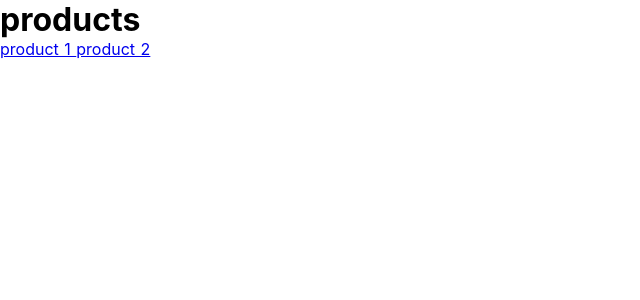
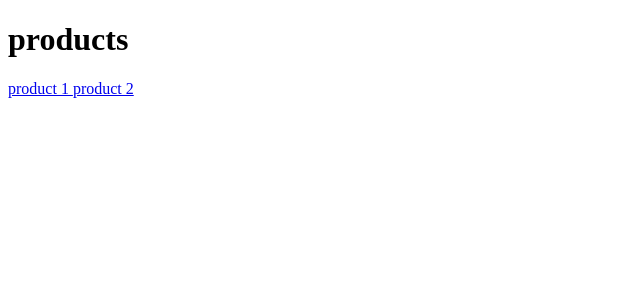
Before and after one commit to imrebartis/nuxtjs-2019, a Nuxt app in the folder my-first-nuxt-app/: page /products in a window 1280 px wide. Shown: the top 300 px of the page, without its empty margins (0-640 px from the left). Built offline with nearby package versions, Linux system fonts and the light colour scheme.

Commit message:
add a new layout

```diff
--- a/my-first-nuxt-app/layouts/default.vue
+++ b/my-first-nuxt-app/layouts/default.vue
@@ -3,53 +3,3 @@
     <nuxt />
   </div>
 </template>
-
-<style>
-html {
-  font-family: 'Source Sans Pro', -apple-system, BlinkMacSystemFont, 'Segoe UI',
-    Roboto, 'Helvetica Neue', Arial, sans-serif;
-  font-size: 16px;
-  word-spacing: 1px;
-  -ms-text-size-adjust: 100%;
-  -webkit-text-size-adjust: 100%;
-  -moz-osx-font-smoothing: grayscale;
-  -webkit-font-smoothing: antialiased;
-  box-sizing: border-box;
-}
-
-*,
-*:before,
-*:after {
-  box-sizing: border-box;
-  margin: 0;
-}
-
-.button--green {
-  display: inline-block;
-  border-radius: 4px;
-  border: 1px solid #3b8070;
-  color: #3b8070;
-  text-decoration: none;
-  padding: 10px 30px;
-}
-
-.button--green:hover {
-  color: #fff;
-  background-color: #3b8070;
-}
-
-.button--grey {
-  display: inline-block;
-  border-radius: 4px;
-  border: 1px solid #35495e;
-  color: #35495e;
-  text-decoration: none;
-  padding: 10px 30px;
-  margin-left: 15px;
-}
-
-.button--grey:hover {
-  color: #fff;
-  background-color: #35495e;
-}
-</style>
--- /dev/null
+++ b/my-first-nuxt-app/layouts/users.vue
@@ -0,0 +1,9 @@
+<template>
+  <div>
+    <header>Users section</header>
+    <nuxt/>
+  </div>
+</template>
+
+<style>
+</style>
--- a/my-first-nuxt-app/pages/users.vue
+++ b/my-first-nuxt-app/pages/users.vue
@@ -18,6 +18,7 @@
     onLoadUser() {
       this.$router.push(`/users/${this.userId}`)
     }
-  }
+  },
+  layout: 'users'
 }
 </script>
--- a/my-first-nuxt-app/pages/users/_id/index.vue
+++ b/my-first-nuxt-app/pages/users/_id/index.vue
@@ -7,6 +7,7 @@
   validate(data) {
     // accept only numbers as id
     return /^\d+$/.test(data.params.id)
-  }
+  },
+  layout: 'users'
 }
 </script>
```
